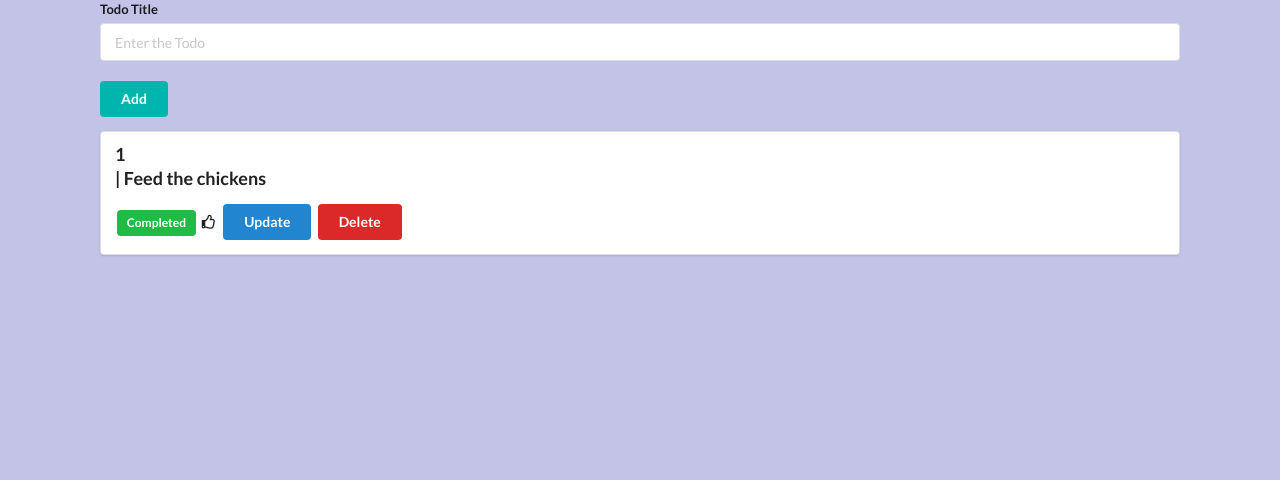
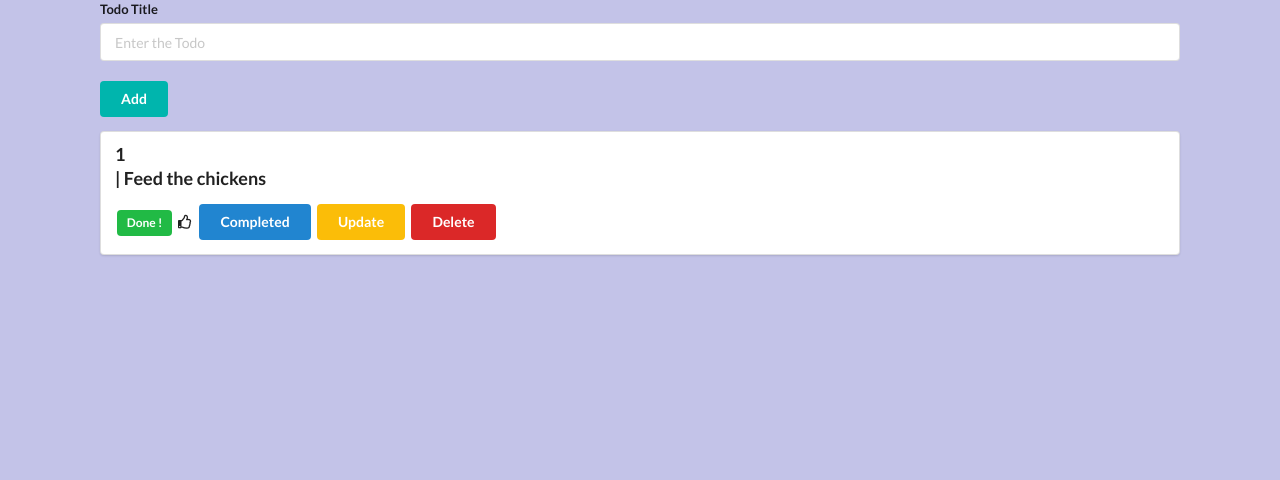
Before and after one commit to ElenaSparshott/pythonTodoApp, a Flask app: page / in a window 1280 px wide. Shown: the part 151-631 px from the top of the page. Run offline with Flask 2, Linux system fonts and the light colour scheme; data comes from the database, SQL or seed files in the repository; both versions use the stored data as it was after the commit.

Commit message:
todo app improvements

```diff
--- a/templates/base.html
+++ b/templates/base.html
@@ -33,14 +33,15 @@
 
         {% if todo.done == False %}
             <i class="thumbs down outline icon"></i>
-            <span class="ui grey label">Not Completed</span>
+            <span class="ui grey label">To Do</span>
         {% else %}
 
-            <span class="ui green label">Completed</span>
+            <span class="ui green label">Done !</span>
             <i class="thumbs up outline icon"></i>
         {% endif %}
 
-        <a class="ui blue button" href="/update/{{ todo.id }}">Update</a>
+        <a class="ui blue button" href="/update/{{ todo.id }}">Completed</a>
+        <a class="ui yellow button" href="/update/{{ todo.id }}">Update</a>
         <a class="ui red button" href="/delete/{{ todo.id }}">Delete</a>
     </div>
     {% endfor %}
```
Also changed, not shown: db.sqlite.
